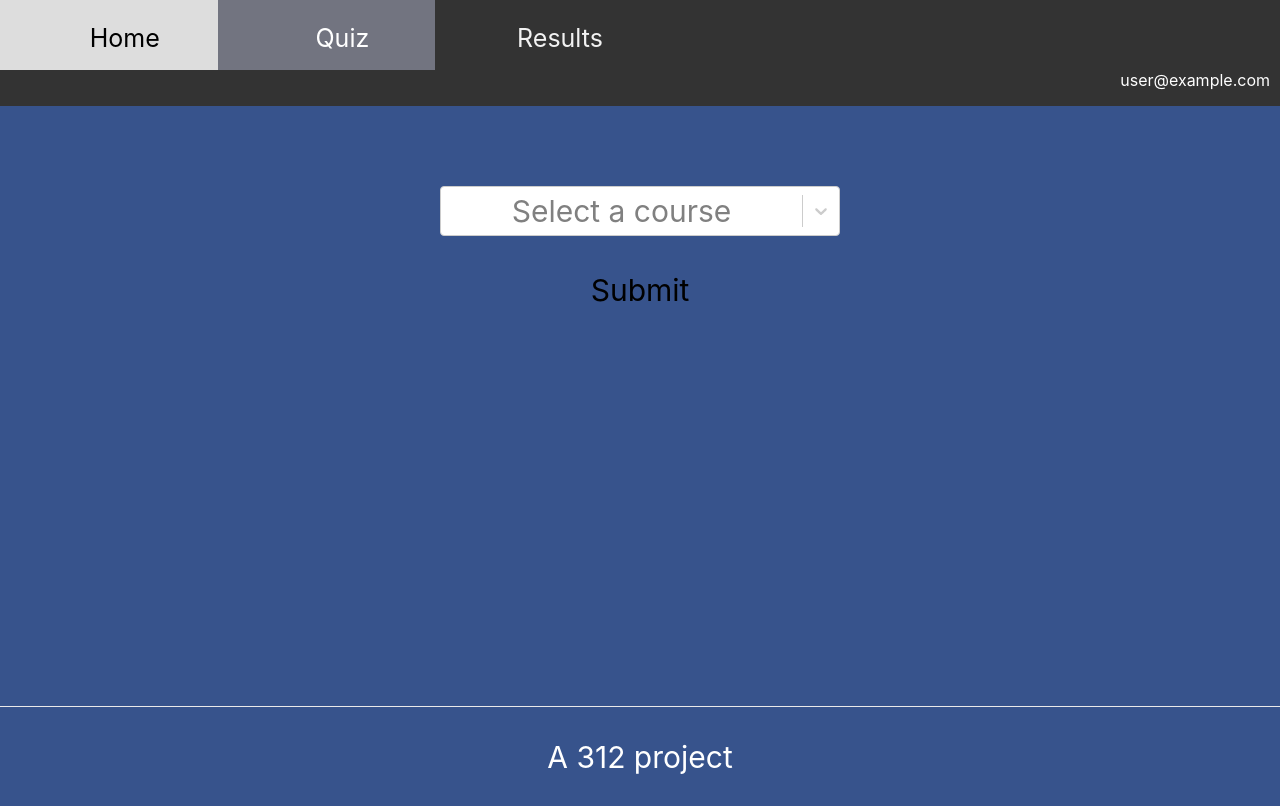
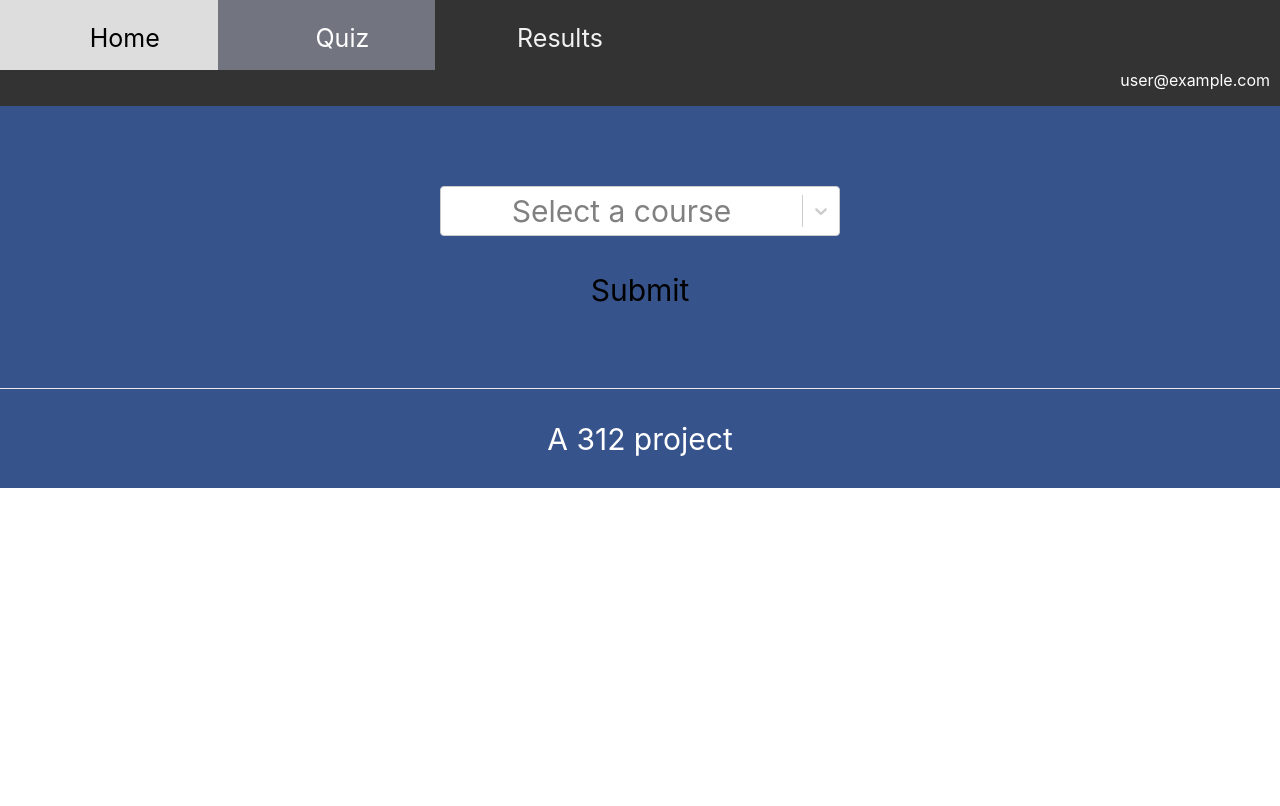
Before and after one commit to tpouler/Quiz-Maker, a Next.js app: page /quiz in a window 1280 px wide. Built offline with nearby package versions, Linux system fonts and the light colour scheme; no server answers; the database is empty; sample sign-in values are in the browser's storage; some icons are missing.

Commit message:
made main div auto

```diff
--- a/src/styles/globals.css
+++ b/src/styles/globals.css
@@ -17,7 +17,7 @@ a {
 
 main {
   padding: 5rem 0;
-  flex: 1;
+  flex: 100%;
   display: flex;
   flex-direction: column;
   justify-content: top;
--- a/src/styles/index.module.css
+++ b/src/styles/index.module.css
@@ -26,7 +26,7 @@
 }
 
 .main {
-  height: 75vh;
+  height: auto;
 }
 
 .bar {
```
